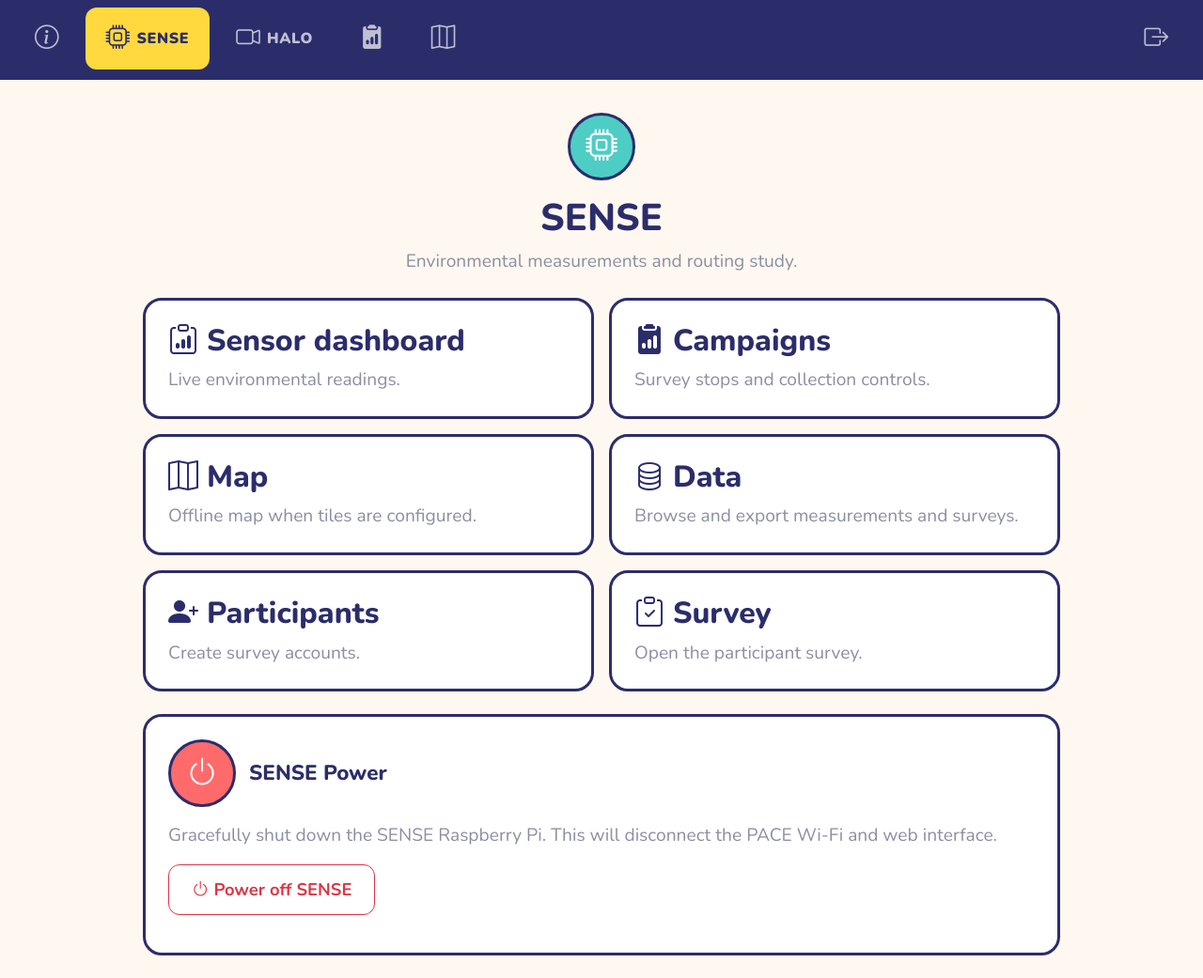
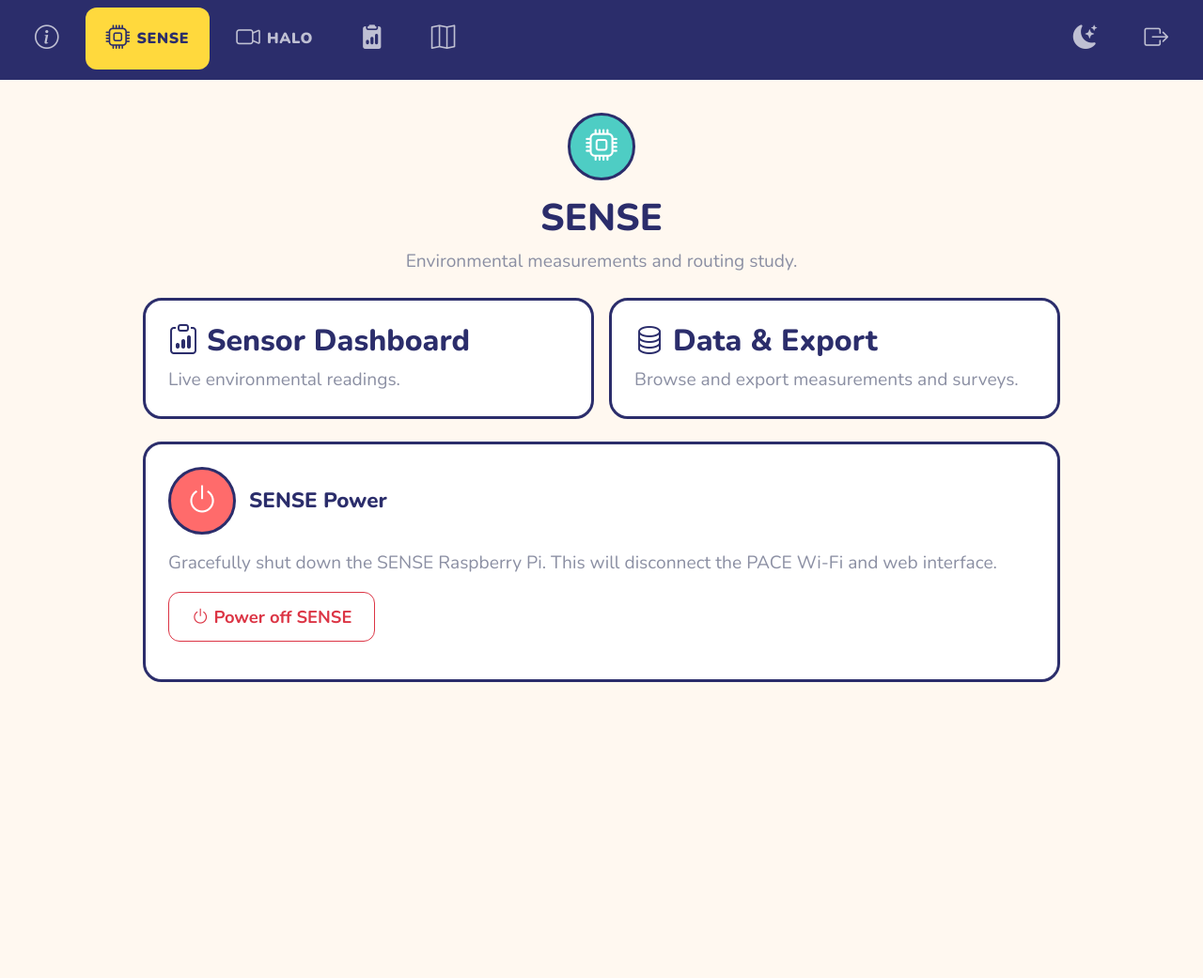
Before and after one commit to severinbro/pace-routing, a Django app: page /sense/ in a window 1280 px wide. Shown: the whole page at 94% size. After the commit the page ends 726 px from the top, so only its background shows below. Run offline with Django 5.2, Linux system fonts and the light colour scheme; the visitor is signed in with stand-in values (Sample User, id 1); some libraries are stand-ins or nearby versions.

Commit message:
Simplify SENSE page to dashboard/data and add dark mode toggle

```diff
--- a/templates/base.html
+++ b/templates/base.html
@@ -3,6 +3,15 @@
 <html lang="en">
 <head>
     <meta name="viewport" content="width=device-width, initial-scale=1, maximum-scale=1, user-scalable=no">
+    <script>
+    (function () {
+        try {
+            var saved = localStorage.getItem('pace-theme');
+            var theme = saved || (window.matchMedia && window.matchMedia('(prefers-color-scheme: dark)').matches ? 'dark' : 'light');
+            document.documentElement.setAttribute('data-bs-theme', theme);
+        } catch (e) {}
+    })();
+    </script>
 
     <link rel="stylesheet" href="{% static 'css/bootstrap.min.css' %}">
     <link rel="stylesheet" href="{% static 'css/leaflet.css' %}">
@@ -23,7 +32,7 @@
             </a>
 
             {% if request.user.is_authenticated and request.user.is_staff %}
-                <a class="nav-item nav-link pace-nav-section {% if request.resolver_match.url_name == 'sense_home' %}active{% endif %}" href="{% url 'sense_home' %}">
+                <a class="nav-item nav-link pace-nav-section {% if request.resolver_match.url_name == 'sense_home' or request.resolver_match.url_name == 'dashboard_tab' or request.resolver_match.url_name == 'data_browser' %}active{% endif %}" href="{% url 'sense_home' %}">
                     <i class="bi bi-cpu"></i> <span>SENSE</span>
                 </a>
                 <a class="nav-item nav-link pace-nav-section {% if request.resolver_match.url_name == 'halo_home' or request.resolver_match.url_name == 'halo_dashboard' or request.resolver_match.url_name == 'halo_data' %}active{% endif %}" href="{% url 'halo_home' %}">
@@ -41,18 +50,23 @@
                 </a>
             {% endif %}
 
+            <div class="d-flex align-items-center ms-auto flex-shrink-0">
+                <button type="button" id="theme-toggle" class="nav-item nav-link btn btn-link border-0 text-decoration-none" title="Toggle dark mode" aria-label="Toggle dark mode">
+                    <i class="bi bi-moon-stars-fill" id="theme-toggle-icon"></i>
+                </button>
                 {% if request.user.is_authenticated %}
-                <form class="nav-item d-flex ms-auto" method="post" action="{% url 'admin_logout' %}">
+                    <form class="nav-item d-flex" method="post" action="{% url 'admin_logout' %}">
                         {% csrf_token %}
-                    <button type="submit" class="nav-link btn btn-link border-0 w-100 text-decoration-none">
+                        <button type="submit" class="nav-link btn btn-link border-0 text-decoration-none" title="Sign out" aria-label="Sign out">
                             <i class="bi bi-box-arrow-right"></i>
                         </button>
                     </form>
                 {% else %}
-                <a class="nav-item nav-link ms-auto {% if request.resolver_match.url_name == 'admin_login' %}active{% endif %}" href="{% url 'admin_login' %}">
+                    <a class="nav-item nav-link {% if request.resolver_match.url_name == 'admin_login' %}active{% endif %}" href="{% url 'admin_login' %}" title="Sign in" aria-label="Sign in">
                         <i class="bi bi-box-arrow-in-right"></i>
                     </a>
                 {% endif %}
+            </div>
 
         </div>
     </nav>
@@ -66,6 +80,49 @@
 
     <script src="{% static 'js/bootstrap.bundle.min.js' %}"></script>
     <script src="{% static 'js/leaflet.js' %}"></script>
+    <script>
+    (function () {
+        function applyChartTheme(theme) {
+            if (typeof Chart === 'undefined') return;
+            var isDark = theme === 'dark';
+            Chart.defaults.color = isDark ? '#CBD5E1' : '#2B2D6B';
+            Chart.defaults.borderColor = isDark ? 'rgba(255, 255, 255, 0.14)' : 'rgba(43, 45, 107, 0.12)';
+            if (Chart.instances) {
+                Object.values(Chart.instances).forEach(function (chart) {
+                    if (chart && typeof chart.update === 'function') {
+                        chart.update('none');
+                    }
+                });
+            }
+        }
+
+        function syncToggleUi(theme) {
+            var icon = document.getElementById('theme-toggle-icon');
+            var btn = document.getElementById('theme-toggle');
+            if (!icon || !btn) return;
+            var isDark = theme === 'dark';
+            icon.className = isDark ? 'bi bi-sun-fill' : 'bi bi-moon-stars-fill';
+            btn.title = isDark ? 'Switch to light mode' : 'Switch to dark mode';
+            btn.setAttribute('aria-label', btn.title);
+        }
+
+        var current = document.documentElement.getAttribute('data-bs-theme') || 'light';
+        syncToggleUi(current);
+        applyChartTheme(current);
+
+        var toggleBtn = document.getElementById('theme-toggle');
+        if (toggleBtn) {
+            toggleBtn.addEventListener('click', function () {
+                var active = document.documentElement.getAttribute('data-bs-theme') === 'dark' ? 'dark' : 'light';
+                var next = active === 'dark' ? 'light' : 'dark';
+                document.documentElement.setAttribute('data-bs-theme', next);
+                try { localStorage.setItem('pace-theme', next); } catch (e) {}
+                syncToggleUi(next);
+                applyChartTheme(next);
+            });
+        }
+    })();
+    </script>
 
     <!-- Smartphone GNSS Pusher: streams the admin phone's geolocation to the RPi5 -->
     <!-- Only runs for authenticated admin (is_staff) users so non-admin phones don't interfere -->
--- a/templates/data_cube/about.html
+++ b/templates/data_cube/about.html
@@ -96,7 +96,7 @@
         <a href="{% url 'sense_home' %}" class="btn btn-pace-mint px-4">
             <i class="bi bi-cpu"></i> SENSE
         </a>
-        <a href="{% url 'halo_home' %}" class="btn btn-outline-dark px-4">
+        <a href="{% url 'halo_home' %}" class="btn btn-pace-outline px-4">
             <i class="bi bi-camera-video"></i> HALO
         </a>
         {% endif %}
--- a/templates/data_cube/sense_home.html
+++ b/templates/data_cube/sense_home.html
@@ -12,12 +12,8 @@
     </div>
     {% endif %}
     <div class="row g-3">
-        <div class="col-md-6"><a class="pace-card pace-card-hover d-block p-4 h-100 text-decoration-none" href="{% url 'dashboard_tab' %}"><h2><i class="bi bi-clipboard-data"></i> Sensor dashboard</h2><p class="text-muted mb-0">Live environmental readings.</p></a></div>
-        <div class="col-md-6"><a class="pace-card pace-card-hover d-block p-4 h-100 text-decoration-none" href="{% url 'campaign_hub' %}"><h2><i class="bi bi-clipboard2-data-fill"></i> Campaigns</h2><p class="text-muted mb-0">Survey stops and collection controls.</p></a></div>
-        <div class="col-md-6"><a class="pace-card pace-card-hover d-block p-4 h-100 text-decoration-none" href="{% url 'map_tab' %}"><h2><i class="bi bi-map"></i> Map</h2><p class="text-muted mb-0">Offline map when tiles are configured.</p></a></div>
-        <div class="col-md-6"><a class="pace-card pace-card-hover d-block p-4 h-100 text-decoration-none" href="{% url 'data_browser' %}"><h2><i class="bi bi-database"></i> Data</h2><p class="text-muted mb-0">Browse and export measurements and surveys.</p></a></div>
-        <div class="col-md-6"><a class="pace-card pace-card-hover d-block p-4 h-100 text-decoration-none" href="{% url 'create_user' %}"><h2><i class="bi bi-person-plus-fill"></i> Participants</h2><p class="text-muted mb-0">Create survey accounts.</p></a></div>
-        <div class="col-md-6"><a class="pace-card pace-card-hover d-block p-4 h-100 text-decoration-none" href="{% url 'surveys_tab' %}"><h2><i class="bi bi-clipboard-check"></i> Survey</h2><p class="text-muted mb-0">Open the participant survey.</p></a></div>
+        <div class="col-md-6"><a class="pace-card pace-card-hover d-block p-4 h-100 text-decoration-none" href="{% url 'dashboard_tab' %}"><h2><i class="bi bi-clipboard-data"></i> Sensor Dashboard</h2><p class="text-muted mb-0">Live environmental readings.</p></a></div>
+        <div class="col-md-6"><a class="pace-card pace-card-hover d-block p-4 h-100 text-decoration-none" href="{% url 'data_browser' %}"><h2><i class="bi bi-database"></i> Data &amp; Export</h2><p class="text-muted mb-0">Browse and export measurements and surveys.</p></a></div>
     </div>
     <div class="pace-card p-4 mt-4">
         <h2 class="pace-section-title"><span class="pace-icon-tile pace-icon-tile-coral"><i class="bi bi-power"></i></span> SENSE Power</h2>
```
Also changed, not shown: data_cube/tests.py (+7 -1 lines), static/css/pace.css (+69 -0 lines). Lines whose indentation alone changed are shown as unchanged.
